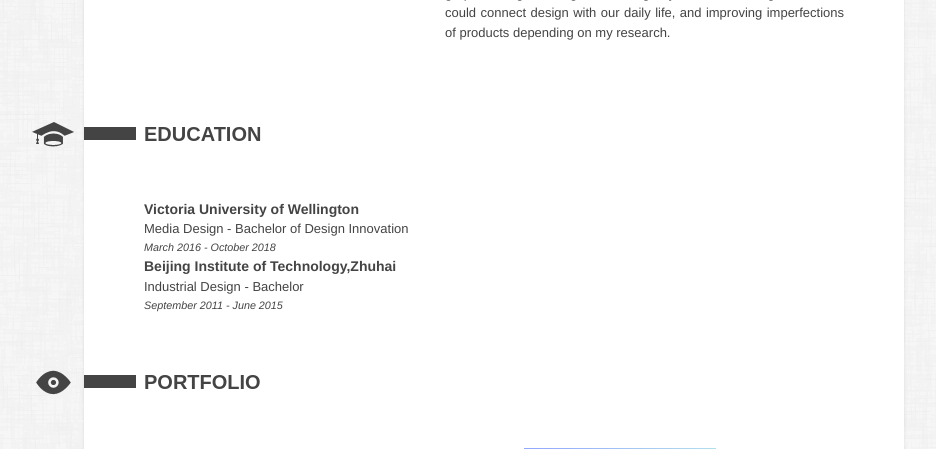
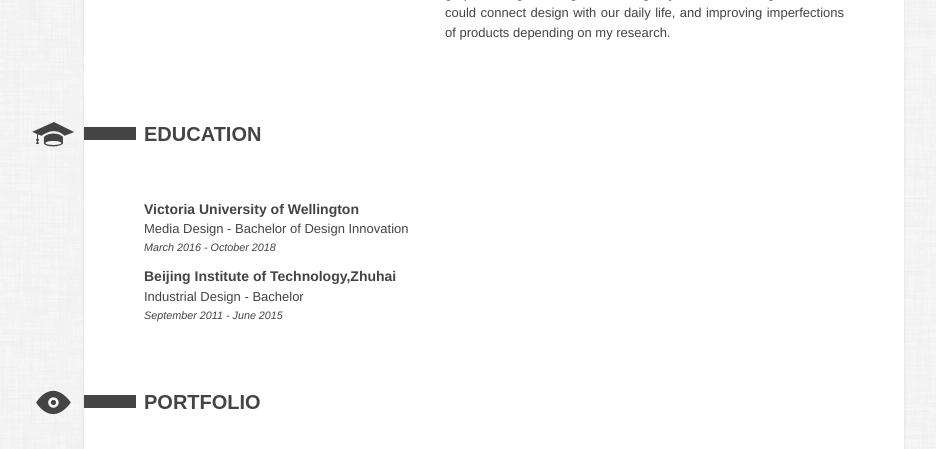
Before and after one commit to Molisang/Portfolio, a PHP site: page /index.html in a window 1280 px wide. Shown: the part 1344-1793 px from the top of the page, without its empty margins (146-1082 px from the left). Run offline with PHP 8.4, Linux system fonts and the light colour scheme.

Commit message:
change gaps of schools

```diff
--- a/css/style.css
+++ b/css/style.css
@@ -279,6 +279,8 @@ ul#jobs li p,
 ul#schools li > p,
 ul#recommends li > p {float: right; width: 57%; margin-bottom: 25px;}
 
+ul#schools li .details{margin-bottom: 10px;}
+
 .details h5 {font-style: italic;}
 
 /* ------------------------*/
```
